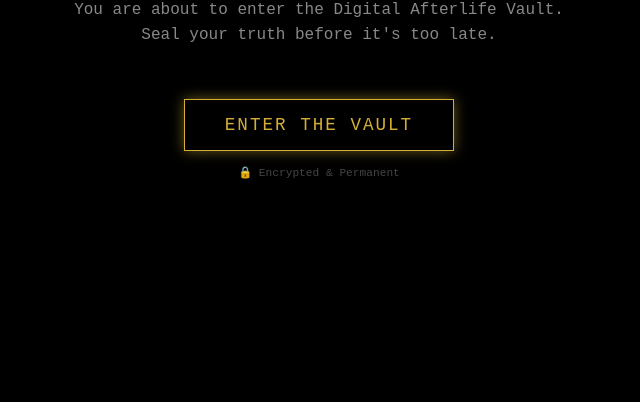
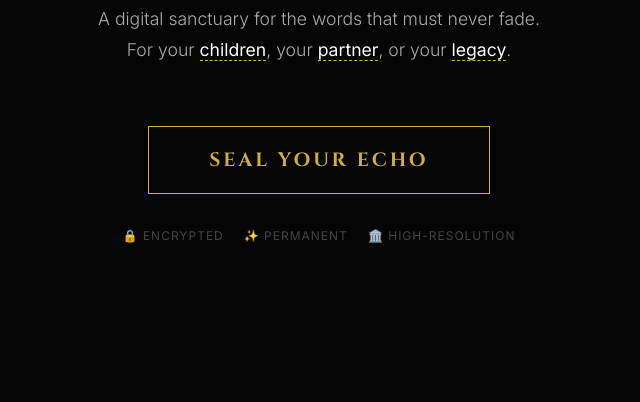
Before and after one commit to samzhu168168/echo-bridge, a plain HTML site: page index.html in a window 1280 px wide. Shown: the part 398-800 px from the top of the page, without its empty margins (321-961 px from the left). Drawn offline with Linux system fonts and the light colour scheme.

Commit message:
Add files via upload

```diff
--- a/index.html
+++ b/index.html
@@ -3,32 +3,38 @@
 <head>
     <meta charset="UTF-8">
     <meta name="viewport" content="width=device-width, initial-scale=1.0">
-    <title>The Echo Box | Archive Entry</title>
+    <title>The Echo Vault | Entry</title>
+    <!-- 引入高级感字体 -->
+    <link href="https://fonts.googleapis.com/css2?family=Cinzel:wght@400;700&family=Inter:wght@300;400&display=swap" rel="stylesheet">
     <link rel="stylesheet" href="style.css">
 </head>
 <body>
     <div class="container">
-        <!-- Logo 或 顶部文字 -->
+        <!-- 顶部文字：强化权威感和永恒感 -->
         <header class="fade-in">
-            <p class="sub-text">THE STOIC ARCHIVE</p>
+            <p class="sub-text">THE ETERNAL ECHO VAULT</p>
         </header>
 
-        <!-- 核心拷问 -->
+        <!-- 核心拷问：保持这句神级文案 -->
         <main class="fade-in delay-1">
-            <h1>If you left today,<br>what remains?</h1>
+            <h1>If you left today,<br><span class="highlight">what remains?</span></h1>
             <p class="description">
-                You are about to enter the Digital Afterlife Vault.<br>
-                Seal your truth before it's too late.
+                A digital sanctuary for the words that must never fade.<br>
+                For your <strong>children</strong>, your <strong>partner</strong>, or your <strong>legacy</strong>.
             </p>
         </main>
 
-        <!-- 呼吸按钮 -->
+        <!-- 互动区域 -->
         <div class="action-area fade-in delay-2">
-            <!-- 【重点】href 里面填您原来的App链接 或者 Gumroad链接 -->
+            <!-- 按钮指向主站 -->
             <a href="https://the-echo-box.vercel.app" class="enter-btn">
-                ENTER THE VAULT
+                SEAL YOUR ECHO
             </a>
-            <p class="security-note">🔒 Encrypted & Permanent</p>
+            <div class="trust-icons">
+                <span>🔒 Encrypted</span>
+                <span>✨ Permanent</span>
+                <span>🏛️ High-Resolution</span>
+            </div>
         </div>
     </div>
 </body>
--- a/style.css
+++ b/style.css
@@ -1,85 +1,119 @@
-/* 全局设置：极简、黑暗、高级 */
+/* ===================================
+   The Echo Bridge - Luxury Minimalist
+   =================================== */
+
 body, html {
     margin: 0;
     padding: 0;
     height: 100%;
-    background-color: #000000; /* 纯黑背景 */
-    font-family: 'Courier New', Courier, monospace; /* 打字机字体，增加严肃感 */
+    background-color: #050505; /* 极深黑色，比纯黑更有质感 */
+    font-family: 'Inter', sans-serif;
     color: #E0E0E0;
     display: flex;
     justify-content: center;
     align-items: center;
     text-align: center;
+    overflow: hidden;
 }
 
 .container {
-    max-width: 600px;
-    padding: 20px;
+    max-width: 800px;
+    padding: 40px;
 }
 
-/* 文字样式 */
+/* 顶部文案 */
 .sub-text {
-    font-size: 0.8rem;
-    letter-spacing: 3px;
-    color: #666;
-    margin-bottom: 40px;
+    font-family: 'Cinzel', serif;
+    font-size: 0.9rem;
+    letter-spacing: 5px; /* 增加字间距，展现奢侈品感 */
+    color: #888;
+    margin-bottom: 60px;
 }
 
+/* 主标题 */
 h1 {
-    font-size: 2.5rem;
-    font-weight: normal;
-    letter-spacing: -1px;
-    margin-bottom: 20px;
+    font-family: 'Cinzel', serif;
+    font-size: clamp(2rem, 8vw, 3.5rem);
+    font-weight: 700;
+    margin-bottom: 25px;
     color: #fff;
-    line-height: 1.2;
+    line-height: 1.1;
 }
 
-.description {
-    font-size: 1rem;
-    line-height: 1.6;
-    color: #888;
-    margin-bottom: 50px;
+.highlight {
+    color: #D4AF37; /* 金色高亮关键问句 */
 }
 
-/* 按钮设计：呼吸光效 */
+/* 描述文案 */
+.description {
+    font-size: 1.1rem;
+    line-height: 1.8;
+    color: #aaa;
+    margin-bottom: 60px;
+    font-weight: 300;
+}
+
+.description strong {
+    color: #fff;
+    font-weight: 400;
+    border-bottom: 1px dashed #D4AF37;
+}
+
+/* 按钮设计：不仅有呼吸感，还要有“重金感” */
 .enter-btn {
     display: inline-block;
-    padding: 15px 40px;
-    border: 1px solid #D4AF37; /* 金色边框 */
+    padding: 20px 60px;
+    background: transparent;
+    border: 1px solid #D4AF37;
     color: #D4AF37;
     text-decoration: none;
-    font-size: 1.1rem;
-    letter-spacing: 2px;
-    transition: all 0.3s ease;
-    animation: breathe 3s infinite ease-in-out; /* 呼吸动画 */
+    font-family: 'Cinzel', serif;
+    font-weight: 700;
+    font-size: 1.2rem;
+    letter-spacing: 3px;
+    transition: all 0.5s cubic-bezier(0.4, 0, 0.2, 1);
+    position: relative;
+    overflow: hidden;
 }
 
 .enter-btn:hover {
     background-color: #D4AF37;
     color: #000;
-    box-shadow: 0 0 20px rgba(212, 175, 55, 0.5);
+    box-shadow: 0 0 40px rgba(212, 175, 55, 0.4);
+    transform: scale(1.05);
 }
 
-.security-note {
-    margin-top: 15px;
-    font-size: 0.7rem;
+/* 信任背书图标 */
+.trust-icons {
+    margin-top: 30px;
+    display: flex;
+    justify-content: center;
+    gap: 20px;
+    font-size: 0.75rem;
     color: #444;
+    text-transform: uppercase;
+    letter-spacing: 1px;
 }
 
-/* 简单的入场动画 */
+/* 动画系统 */
 .fade-in {
     opacity: 0;
-    animation: fadeIn 1.5s forwards;
+    transform: translateY(20px);
+    animation: fadeInUp 1.5s forwards cubic-bezier(0.4, 0, 0.2, 1);
 }
 
-.delay-1 { animation-delay: 0.5s; }
-.delay-2 { animation-delay: 1.5s; }
+.delay-1 { animation-delay: 0.4s; }
+.delay-2 { animation-delay: 1.2s; }
 
-@keyframes fadeIn {
-    to { opacity: 1; }
+@keyframes fadeInUp {
+    to {
+        opacity: 1;
+        transform: translateY(0);
+    }
 }
 
-@keyframes breathe {
-    0%, 100% { box-shadow: 0 0 5px rgba(212, 175, 55, 0.2); }
-    50% { box-shadow: 0 0 15px rgba(212, 175, 55, 0.6); }
+/* 屏幕适配 */
+@media (max-width: 480px) {
+    .container { padding: 20px; }
+    .description { font-size: 0.95rem; }
 }
```
